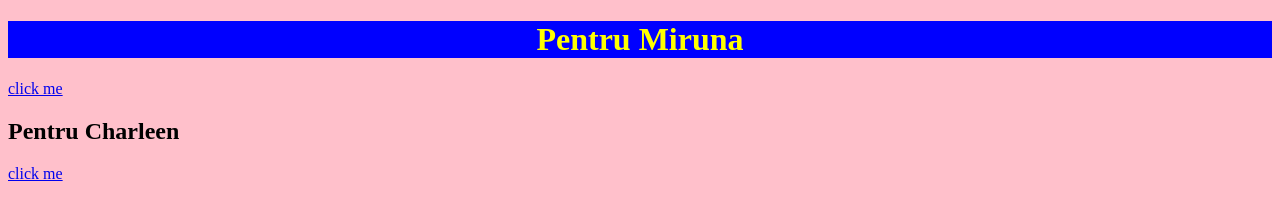
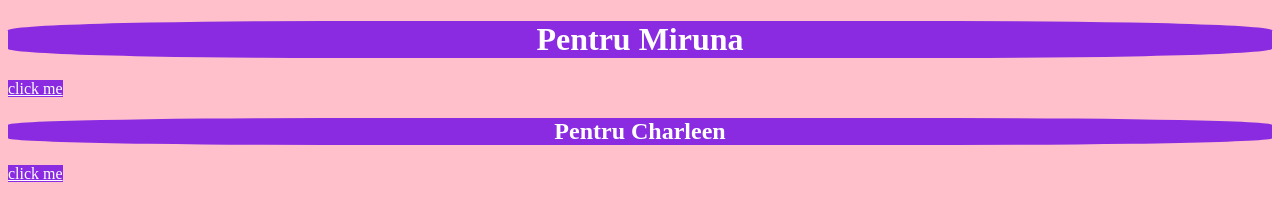
Before and after one commit to Robert12-coder/My-first-website, a plain HTML site: page index.html in a window 1280 px wide. Drawn offline with Linux system fonts and the light colour scheme.

Commit message:
Update style.css

```diff
--- a/style.css
+++ b/style.css
@@ -2,6 +2,26 @@
 h1
 {
     text-align: center;
-    color: yellow;
-    background-color: blue;
+    color: white;
+    background-color: blueviolet;
+    size: 50cap;
+    border-radius: 25%;
+    border: 100cap;
 }
+ a
+ {
+    text-align: center;
+    text-align: end;
+    color: white;
+    background-color: blueviolet;
+ }
+
+ h2
+{
+    text-align: center;
+    color: white;
+    background-color: blueviolet;
+    size: 50cap;
+    border-radius: 25%;
+    border: 100cap;
+}
```
